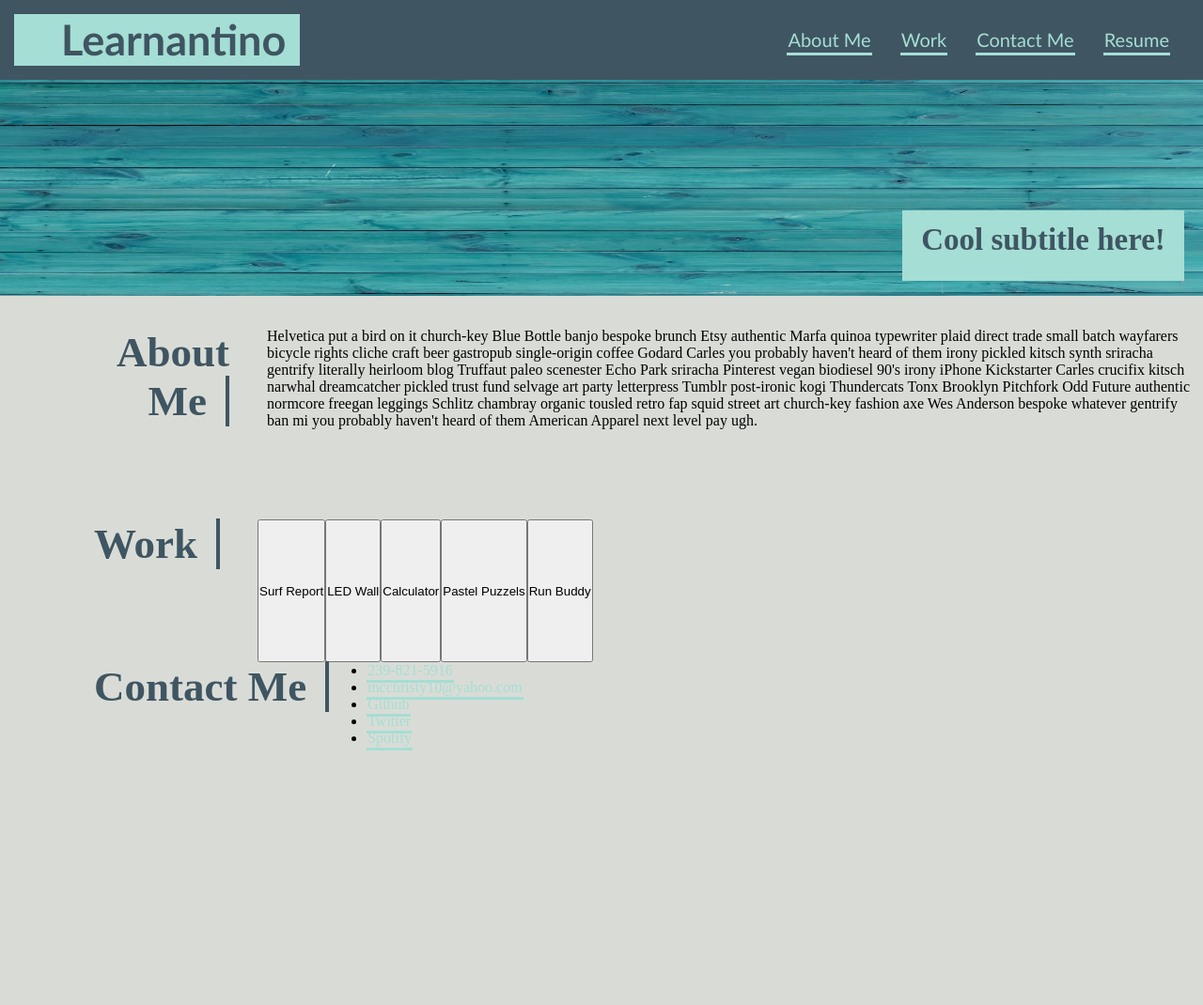
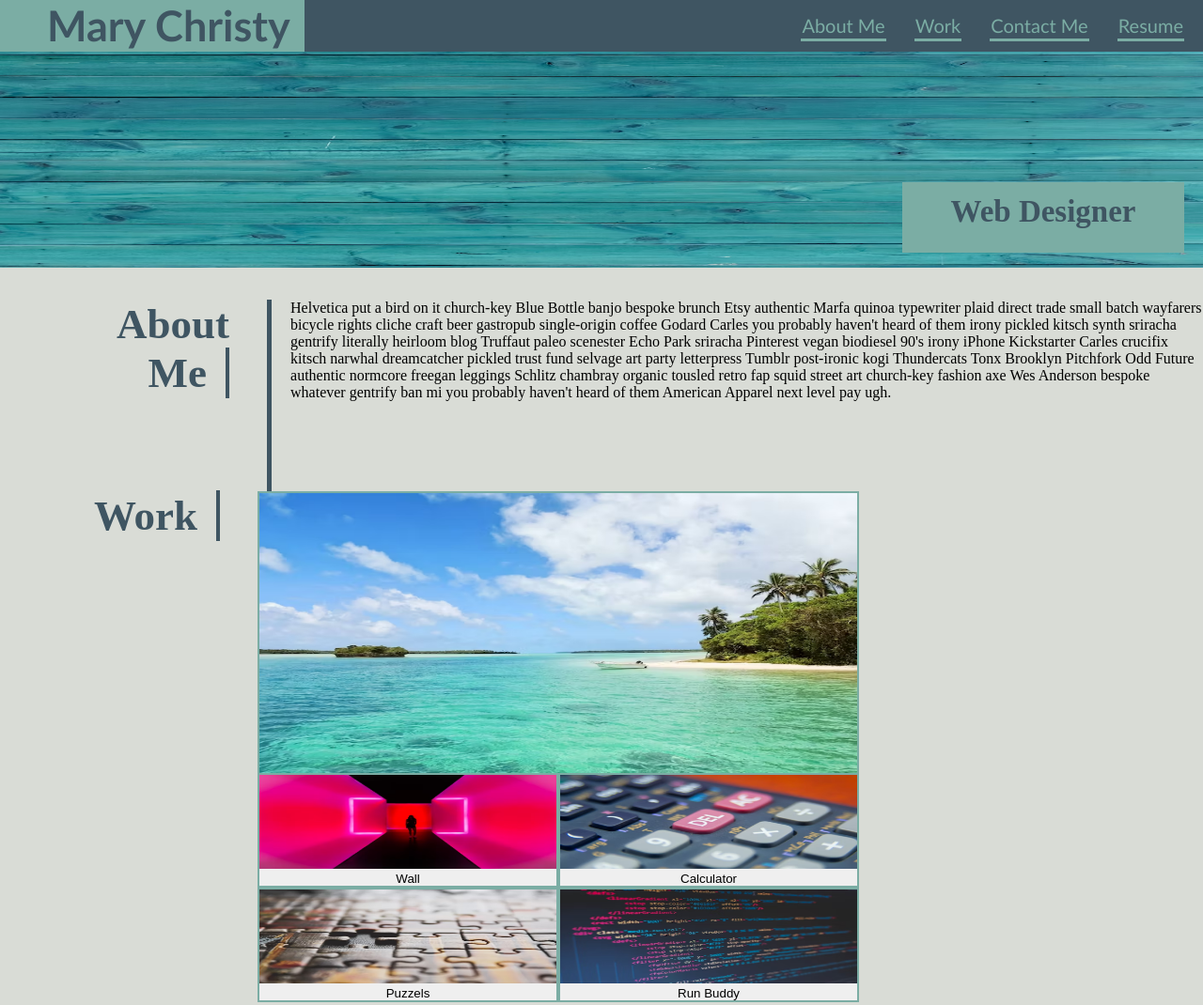
Before and after one commit to mcchristy/challenge-week-2, a plain HTML site: page index.html in a window 1280 px wide. Shown: the top 1070 px of the page at 94% size. Before the commit the page ends 857 px from the top, so only its background shows below. Drawn offline with Linux system fonts and the light colour scheme.

Commit message:
updated buttons style and links in contact section, made format changes to header and columns

```diff
--- a/assets/style.css
+++ b/assets/style.css
@@ -9,7 +9,6 @@ body {
 }
 
 .header {
-    padding: 15px;
     font-family: 'Trebuchet MS', 'Lucida Sans Unicode', 'Lucida Grande', 'Lucida Sans', Arial, sans-serif;
     background-color: #3f5562;
     color: #3f5562;
@@ -39,19 +38,24 @@ body {
 }
 
 .container {
-    background-color: #a5ded4;
+    background-color: #7bada4;
     height: 55px;
     padding-left: 50px;
     padding-right: 15px;
 }
 
 a {
-    color: #a5ded4;
+    color: #7bada4;
     text-decoration: none;
-    border-bottom: 3px solid #a5ded4;
+    border-bottom: 3px solid #7bada4;
     padding-bottom: 2px;
     padding-left: 1px;
     padding-right: 1px;
+}
+
+.border-left{
+    border-left:5px solid #3f5562;
+    padding-left:20px;
 }
 .top-photo {
     position: relative;
@@ -60,7 +64,7 @@ a {
     position: absolute;
     bottom: 20px;
     right: 20px;
-    background-color: #a5ded4;
+    background-color: #7bada4;
     color: #3f5562;
     padding-left: 20px;
     padding-right: 20px;
@@ -97,17 +101,62 @@ a {
     margin-left: 20px;
 }
 
+.work-container{
+    display: flex;
+
+}
+
 
 .work-section {
     display: flex;
-    flex-direction: row;
+    flex-direction: column;
+    width: 50%;
 }
 
 .contact-section {
     display: flex;
     flex-direction: row;
+    margin-top: 100px;
 }
 
-button {
+.flex-header ul li {
+    color: #3f5562;
+}
 
+.smaller-buttons {
+    display: flex;
+    flex-wrap: wrap;
 }
+#big-button {
+    display: block;
+    height: 300px;
+    width: 100%;
+    flex-wrap: wrap;
+    border: #7bada4 solid 2px;
+}
+
+#big-button img{
+    width:100%;
+    height:300px;
+}
+.work-buttons {
+    width: 50%;
+    border: #7bada4 solid 2px;
+}
+
+.work-buttons img{
+    width:100%;
+    height:100px;
+}
+
+.horizontal-list {
+    list-style: none;
+    padding-top: 20px;
+}
+
+.horizontal-list li a {
+    display: inline;
+    color: purple;
+    text-decoration:underline yellowgreen;
+    border-bottom: 0px;
+}
--- a/index.html
+++ b/index.html
@@ -4,12 +4,12 @@
 <head>
     <meta charset="UTF-8" />
     <link rel="stylesheet" href="./assets/style.css">
-    <title>Learnantino</title>
+    <title>Mary Christy Porfolio</title>
 </head>
 
 <body>
     <header class="header">
-        <h1 class="container">Learnantino</h1>
+        <h1 class="container">Mary Christy</h1>
         <nav>
             <ul>
                 <li>
@@ -31,29 +31,41 @@
     <figure class="top-photo">
         <img src="./assets/challenge2pic.avif" alt="Blue Striped background" style="width: 100%; max-height: 230px;">
         <section class="text-block">
-            <h2>Cool subtitle here!</h2>
+            <h2>Web Designer</h2>
         </section>
     </figure>
 
     <main>
         <section class="flex-container" id="about-me">
             <h3 class="flex-header">About Me</h3>
-            <p class="flex-items">
+            <p class="flex-items border-left">
                 Helvetica put a bird on it church-key Blue Bottle banjo bespoke brunch Etsy authentic Marfa quinoa typewriter plaid direct trade small batch wayfarers bicycle rights cliche craft beer gastropub single-origin coffee Godard Carles you probably haven't heard of them irony pickled kitsch synth sriracha gentrify literally heirloom blog Truffaut paleo scenester
                 Echo Park sriracha Pinterest vegan biodiesel 90's irony iPhone Kickstarter Carles crucifix kitsch narwhal dreamcatcher pickled trust fund selvage art party letterpress Tumblr post-ironic kogi Thundercats Tonx Brooklyn Pitchfork Odd Future authentic normcore freegan leggings Schlitz chambray organic tousled retro fap squid street art church-key fashion axe Wes Anderson bespoke whatever gentrify ban mi you probably haven't heard of them American Apparel next level pay ugh.
             </p>
         </section>
+
+        <section class="work-container">
+         <h3 class="flex-header">Work</h3>
         <section  class="work-section" id="work">
-            <h3 class="flex-header">Work</h3>
-                <button id="big-button">Surf Report</button>
-                <button>LED Wall</button>
-                <button>Calculator</button>
-                <button>Pastel Puzzels</button>
-                <button>Run Buddy</button>
+                <button id="big-button">
+                    <img src="./assets/button1.avif">Surf Report</button>
+            <section class="smaller-buttons" >
+                    <button class="work-buttons">
+                    <img src="./assets/button2.avif"> Wall</button>
+                <button class="work-buttons">
+                    <img src="./assets/button3.avif">Calculator</button>
+                <button class="work-buttons">
+                    <img src="./assets/button4.avif">Puzzels</button>
+                <button class="work-buttons">
+                    <img src="./assets/button5.avif">Run Buddy</button>
+            </section>
         </section>
+        </section>
+
+
         <section class="contact-section" id="contact-me">
             <h3 class="flex-header">Contact Me</h3>
-                <ul>
+                <ul class="horizontal-list">
                     <li>
                         <a>239-821-5916</a>
                     </li>
```
Also changed, not shown: assets/button1.avif (added), assets/button2.avif (added), assets/button3.avif (added), assets/button4.avif (added), assets/button5.avif (added).
